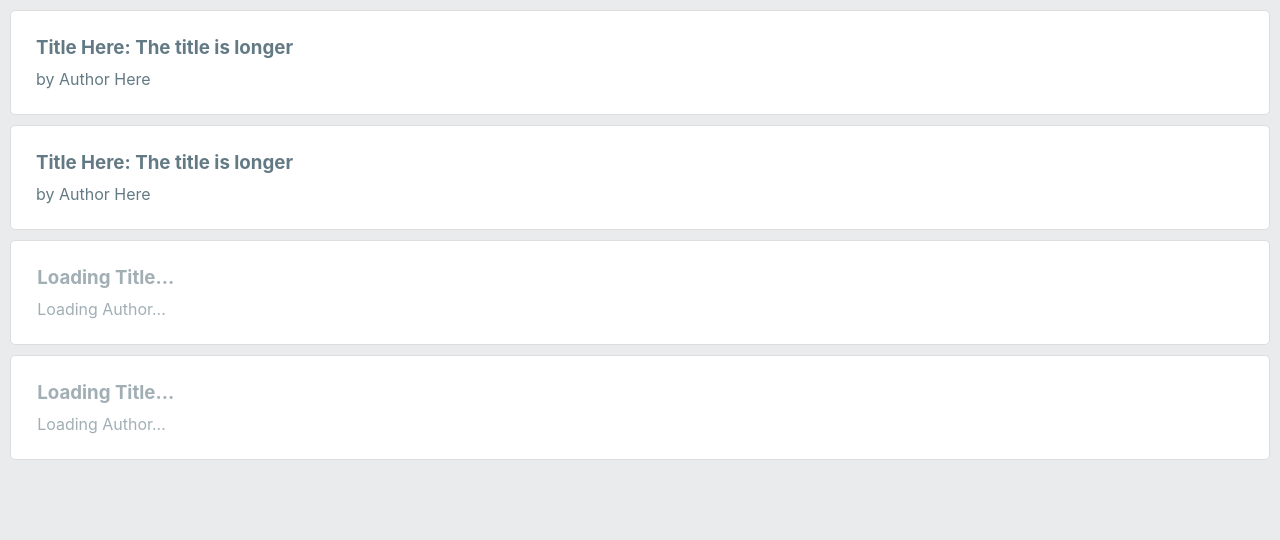
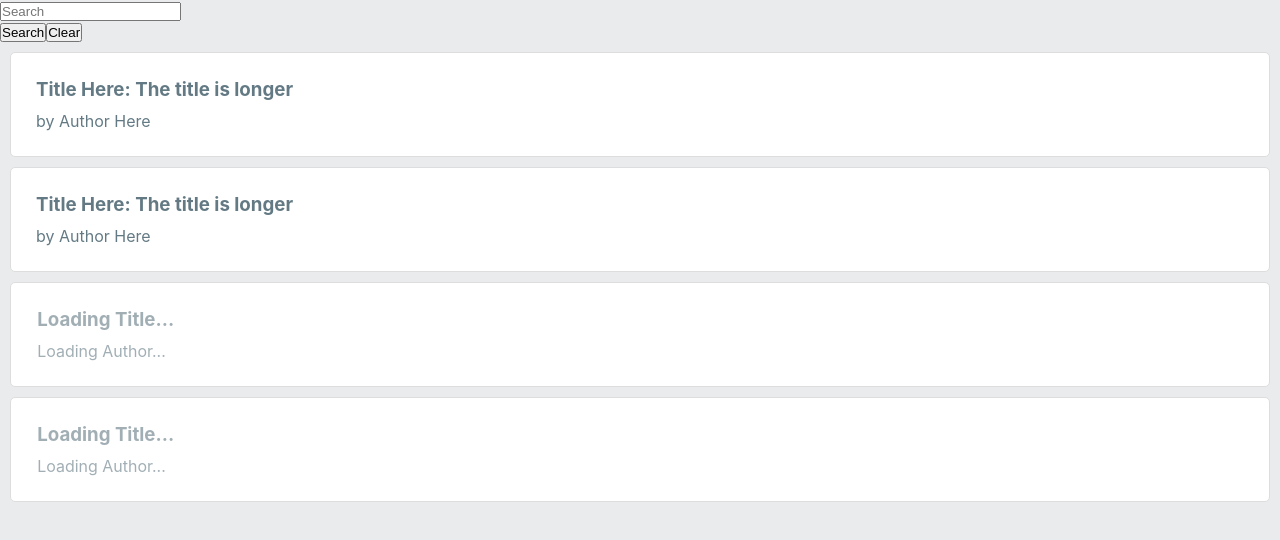
Before and after one commit to johndwatt/Newsletter-Search-App, a React (Create React App) app: page / in a window 1280 px wide. Shown: the top 540 px of the page. Built offline with nearby package versions, Linux system fonts and the light colour scheme.

Commit message:
adds unstyled search component to article container

```diff
--- a/src/App.js
+++ b/src/App.js
@@ -1,11 +1,11 @@
 import './App.css';
 
-import ArticleContainer from "./components/ArticleContainer";
+import SearchPage from './pages/SearchPage';
 
 function App() {
   return (
     <div className="App">
-      <ArticleContainer />
+      <SearchPage />
     </div>
   );
 }
--- a/src/components/ArticleContainer.js
+++ b/src/components/ArticleContainer.js
@@ -2,12 +2,14 @@ import React from 'react';
 
 import Article from './Article'
 import Loading from './Loading'
+import Search from './Search'
 
 import "../styles/ArticleContainer.css"
 
 function ArticleContainer(props) {
     return (
         <main className='article-container'>
+            <Search />
             <Article />
             <Article />
             <Loading />
--- a/src/pages/SearchPage.js
+++ b/src/pages/SearchPage.js
@@ -1,9 +1,11 @@
 import React from 'react';
+
+import ArticleContainer from "../components/ArticleContainer";
 
 function SearchPage(props){
     return (
         <main className='searchPage'>
-
+            <ArticleContainer />
         </main>
     )
 }
```
